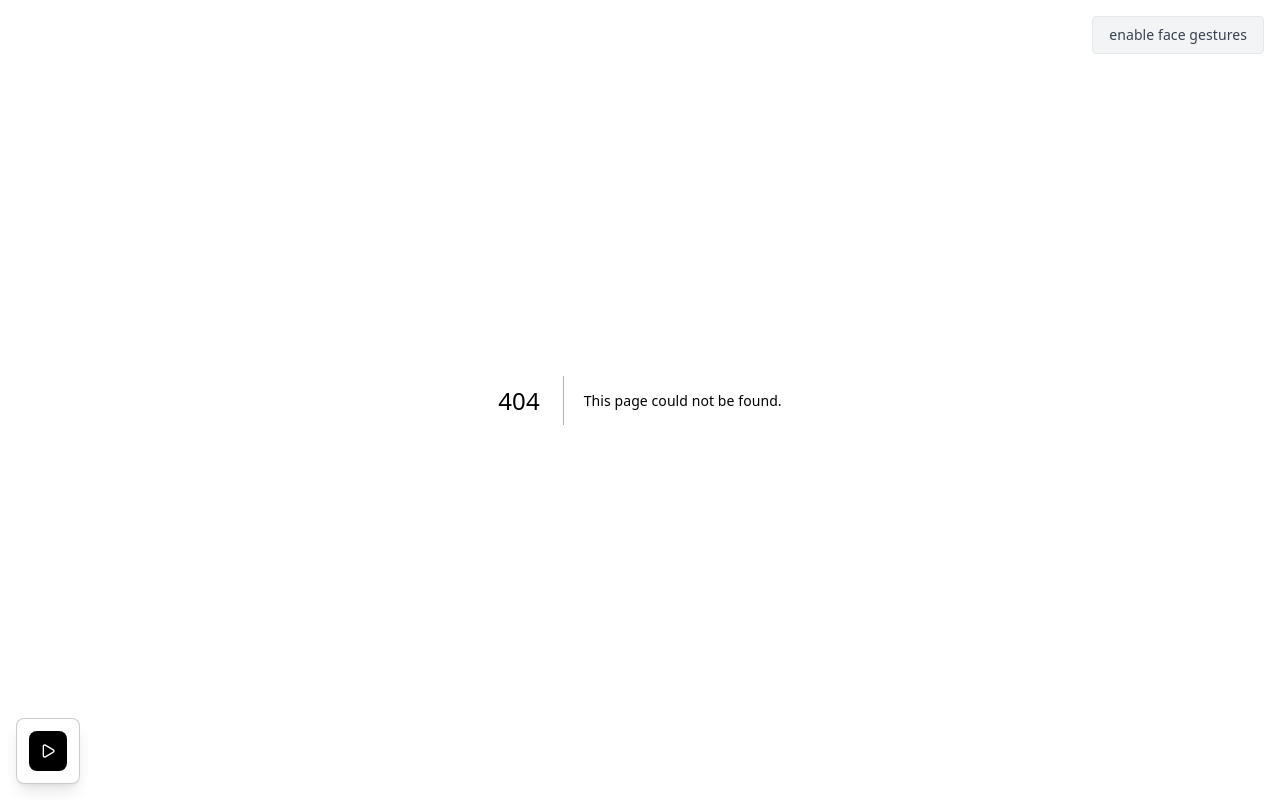
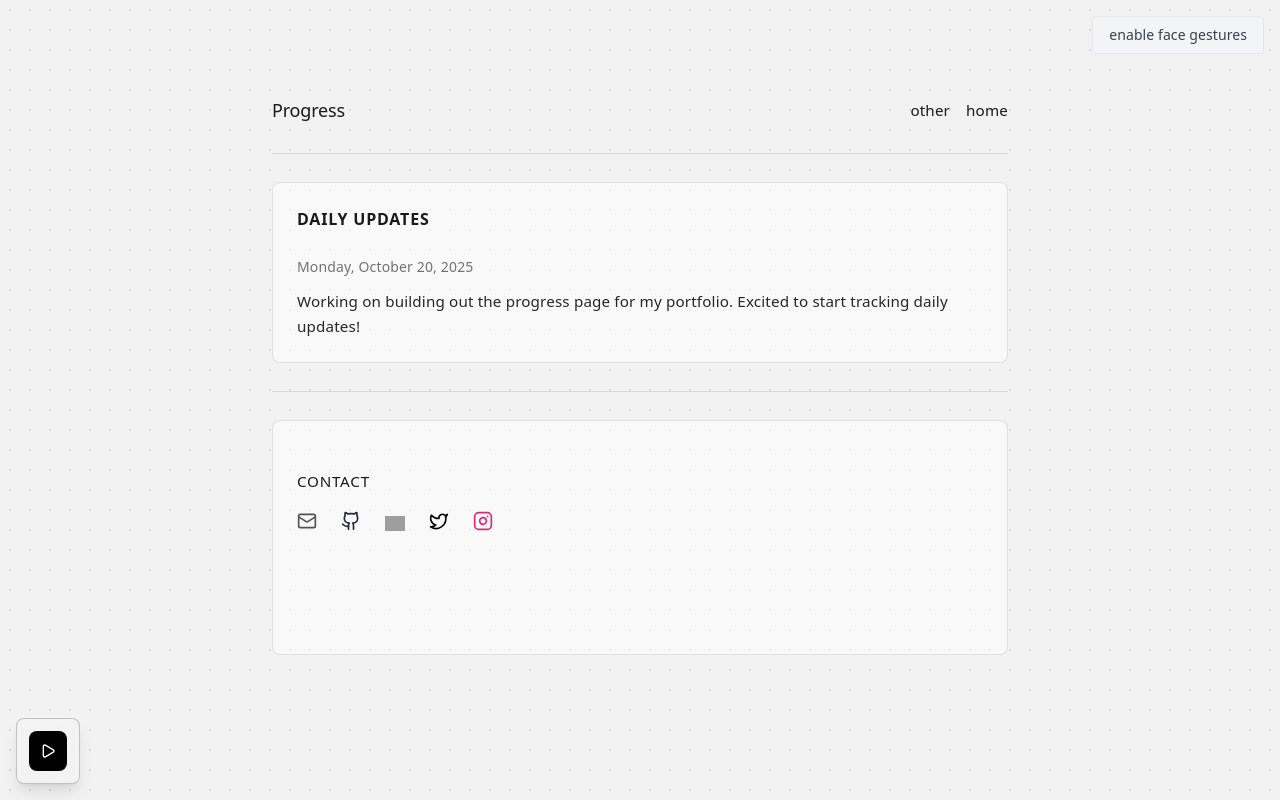
Before and after one commit to ibrahim-ansari-code/ibrahimansari, a Next.js app: page /progress in a window 1280 px wide. Before the commit this address had no page. Built offline with nearby package versions, Linux system fonts and the light colour scheme; grey boxes are pictures that could not be loaded.

Commit message:
added progress

```diff
--- a/app/about/page.tsx
+++ b/app/about/page.tsx
@@ -33,7 +33,10 @@ export default function About() {
         <div className="custom-body space-y-4 animate-[fadeIn_500ms_ease]">
           <div className="flex items-center justify-between">
             <h1 className="custom-header">Other</h1>
-            <Link href="/" className="font-extralight hover-scale">home</Link>
+            <div className="flex items-center gap-4">
+              <Link href="/progress" className="font-extralight hover-scale">progress</Link>
+              <Link href="/" className="font-extralight hover-scale">home</Link>
+            </div>
           </div>
         </div>
 
--- a/app/page.tsx
+++ b/app/page.tsx
@@ -36,12 +36,20 @@ export default function Home() {
               <h1 className="custom-header">Ibrahim Ansari</h1>
               <Logo src="/waterloo-logo.png" alt="University of Waterloo" size={32} />
             </div>
+            <div className="flex items-center gap-4">
+              <Link
+                href="/progress"
+                className="font-extralight hover-scale"
+              >
+                progress
+              </Link>
               <Link
                 href="/about"
                 className="font-extralight hover-scale"
               >
                 other
               </Link>
+            </div>
           </div>
           <div className="text-neutral-600">
             <span>management engineering @ uwaterloo</span>
--- /dev/null
+++ b/app/progress/page.tsx
@@ -0,0 +1,99 @@
+import Image from "next/image";
+import Link from "next/link";
+import { Mail, Github, Linkedin, Twitter, Instagram } from "lucide-react";
+
+function Logo({ src, alt, size = 18 }: { src: string; alt: string; size?: number }) {
+  return (
+    <span className="inline-flex items-center align-middle">
+      <Image
+        src={src}
+        alt={alt}
+        width={size}
+        height={size}
+        sizes={`${size}px`}
+        quality={100}
+        priority={false}
+        className={`h-[${size}px] w-[${size}px] object-contain align-middle`}
+      />
+    </span>
+  );
+}
+
+export default function Progress() {
+  return (
+    <main className="relative">
+      <div className="relative z-10 mx-auto max-w-screen-md px-6 sm:px-4">
+        <div className="pt-16 sm:pt-24" />
+
+        <div className="custom-body space-y-4 animate-[fadeIn_500ms_ease]">
+          <div className="flex items-center justify-between">
+            <h1 className="custom-header">Progress</h1>
+            <div className="flex items-center gap-4">
+              <Link href="/about" className="font-extralight hover-scale">other</Link>
+              <Link href="/" className="font-extralight hover-scale">home</Link>
+            </div>
+          </div>
+        </div>
+
+        <div className="custom-divider" />
+
+        <div className="custom-body space-y-6 section-border">
+          <div className="custom-section-title">daily updates</div>
+
+          {/* Example progress entry - you can add more entries here */}
+          <div className="space-y-3 pb-4 border-b border-neutral-200 last:border-b-0 last:pb-0">
+            <div className="text-neutral-500 custom-small">
+              {new Date().toLocaleDateString('en-US', {
+                weekday: 'long',
+                year: 'numeric',
+                month: 'long',
+                day: 'numeric'
+              })}
+            </div>
+            <div className="text-neutral-800">
+              <p>Working on building out the progress page for my portfolio. Excited to start tracking daily updates!</p>
+            </div>
+            {/* Uncomment and add image when you have one */}
+            {/* <div className="mt-3">
+              <Image
+                src="/your-image.jpg"
+                alt="Progress update"
+                width={600}
+                height={400}
+                className="rounded-lg object-cover w-full"
+              />
+            </div> */}
+          </div>
+
+          {/* Add more progress entries here following the same structure */}
+        </div>
+
+        <div className="custom-divider" />
+
+        <div className="custom-body section-border">
+          <div className="pt-6" />
+          <footer className="pb-16 sm:pb-24">
+            <div className="custom-contact">contact</div>
+            <div className="mt-4 flex items-center gap-6">
+              <a className="hover-scale" href="mailto:ibrahim.ansari4161@gmail.com" title="Email">
+                <Mail size={20} className="text-neutral-600" />
+              </a>
+              <a className="hover-slide" href="https://github.com/ibrahim-ansari-code" target="_blank" rel="noreferrer" title="GitHub">
+                <Github size={20} className="text-gray-800" />
+              </a>
+              <a className="hover-glow" href="https://www.linkedin.com/in/ibrahim-ansari-775529270/" target="_blank" rel="noreferrer" title="LinkedIn">
+                <Logo src="/linkedin.webp" alt="LinkedIn" size={20} />
+              </a>
+              <a className="hover-scale" href="https://x.com/IbrahimAns20615" target="_blank" rel="noreferrer" title="X (Twitter)">
+                <Twitter size={20} className="text-black" />
+              </a>
+              <a className="hover-slide" href="https://www.instagram.com/ibrahim.ansr/" target="_blank" rel="noreferrer" title="Instagram">
+                <Instagram size={20} className="text-pink-600" />
+              </a>
+            </div>
+          </footer>
+        </div>
+      </div>
+    </main>
+  );
+}
```
Lines whose indentation alone changed are shown as unchanged.
